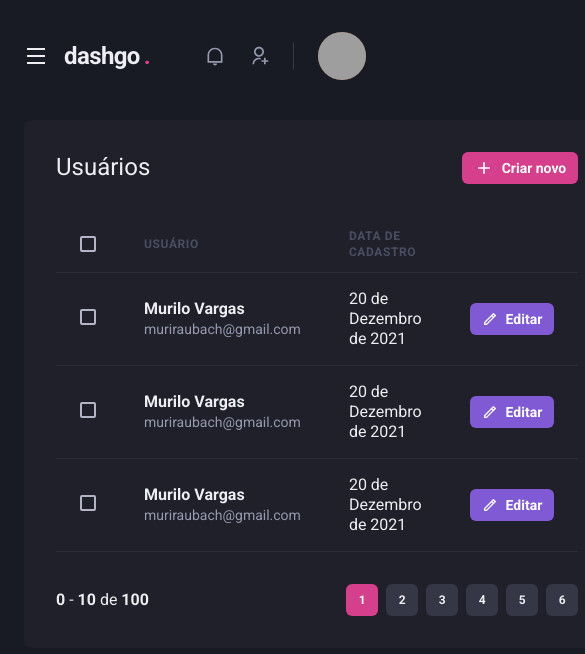
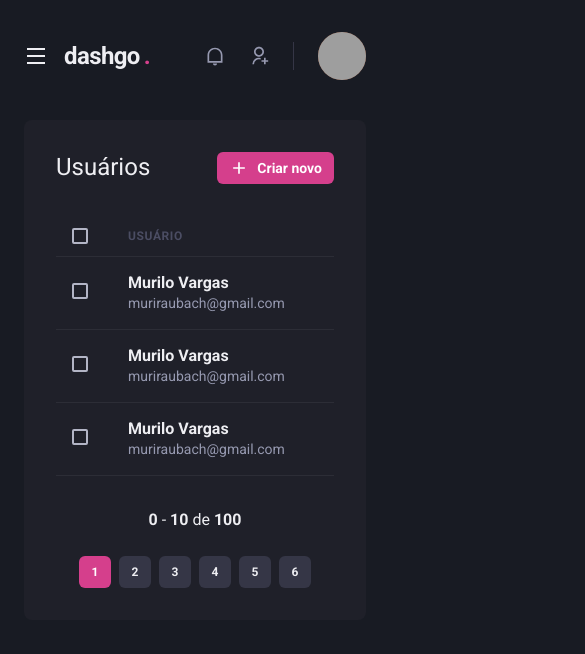
Before and after one commit to murilorvargas/dashgo, a Next.js app: page /users in a window 390 px wide. Shown: the top 654 px of the page, 585 px wide, since content can reach past the window. Built offline with nearby package versions, Linux system fonts and the light colour scheme; grey boxes are pictures that could not be loaded.

Commit message:
feat: add responsiveness to user list page

```diff
--- a/src/components/Pagination/index.tsx
+++ b/src/components/Pagination/index.tsx
@@ -5,7 +5,7 @@
 const Pagination = () => {
   return (
     <Stack
-      direction="row"
+      direction={['column', 'row']}
       mt="8"
       justify="space-between"
       align="center"
--- a/src/pages/users/index.tsx
+++ b/src/pages/users/index.tsx
@@ -12,14 +12,20 @@
   Th,
   Thead,
   Tr,
+  useBreakpointValue,
 } from '@chakra-ui/react';
-import { RiAddLine, RiPencilLine } from 'react-icons/ri';
+import { RiAddLine } from 'react-icons/ri';
 
 import Header from '../../components/Header';
 import Pagination from '../../components/Pagination';
 import Sidebar from '../../components/Sidebar';
 
 const UserList = () => {
+  const isWideVersion = useBreakpointValue({
+    base: false,
+    lg: true,
+  });
+
   return (
     <Box>
       <Header />
@@ -45,17 +51,16 @@
           <Table colorScheme="whiteAlpha">
             <Thead>
               <Tr>
-                <Th px="6" color="gray.300" width="8">
+                <Th px={['4', '4', '6']} color="gray.300" width="8">
                   <Checkbox colorScheme="pink" />
                 </Th>
                 <Th>Usuário</Th>
-                <Th>Data de cadastro</Th>
-                <Th width="8" />
+                {isWideVersion && <Th>Data de Cadastro</Th>}
               </Tr>
             </Thead>
             <Tbody>
               <Tr>
-                <Td px="6">
+                <Td px={['4', '4', '6']}>
                   <Checkbox colorScheme="pink" />
                 </Td>
                 <Td>
@@ -66,21 +71,10 @@
                     </Text>
                   </Box>
                 </Td>
-                <Td>20 de Dezembro de 2021</Td>
-                <Td>
-                  <Button
-                    as="a"
-                    size="sm"
-                    fontSize="sm"
-                    colorScheme="purple"
-                    leftIcon={<Icon as={RiPencilLine} fontSize="16" />}
-                  >
-                    Editar
-                  </Button>
-                </Td>
+                {isWideVersion && <Td>20 de Dezembro de 2021</Td>}
               </Tr>
               <Tr>
-                <Td px="6">
+                <Td px={['4', '4', '6']}>
                   <Checkbox colorScheme="pink" />
                 </Td>
                 <Td>
@@ -91,21 +85,10 @@
                     </Text>
                   </Box>
                 </Td>
-                <Td>20 de Dezembro de 2021</Td>
-                <Td>
-                  <Button
-                    as="a"
-                    size="sm"
-                    fontSize="sm"
-                    colorScheme="purple"
-                    leftIcon={<Icon as={RiPencilLine} fontSize="16" />}
-                  >
-                    Editar
-                  </Button>
-                </Td>
+                {isWideVersion && <Td>20 de Dezembro de 2021</Td>}
               </Tr>
               <Tr>
-                <Td px="6">
+                <Td px={['4', '4', '6']}>
                   <Checkbox colorScheme="pink" />
                 </Td>
                 <Td>
@@ -116,18 +99,7 @@
                     </Text>
                   </Box>
                 </Td>
-                <Td>20 de Dezembro de 2021</Td>
-                <Td>
-                  <Button
-                    as="a"
-                    size="sm"
-                    fontSize="sm"
-                    colorScheme="purple"
-                    leftIcon={<Icon as={RiPencilLine} fontSize="16" />}
-                  >
-                    Editar
-                  </Button>
-                </Td>
+                {isWideVersion && <Td>20 de Dezembro de 2021</Td>}
               </Tr>
             </Tbody>
           </Table>
```
